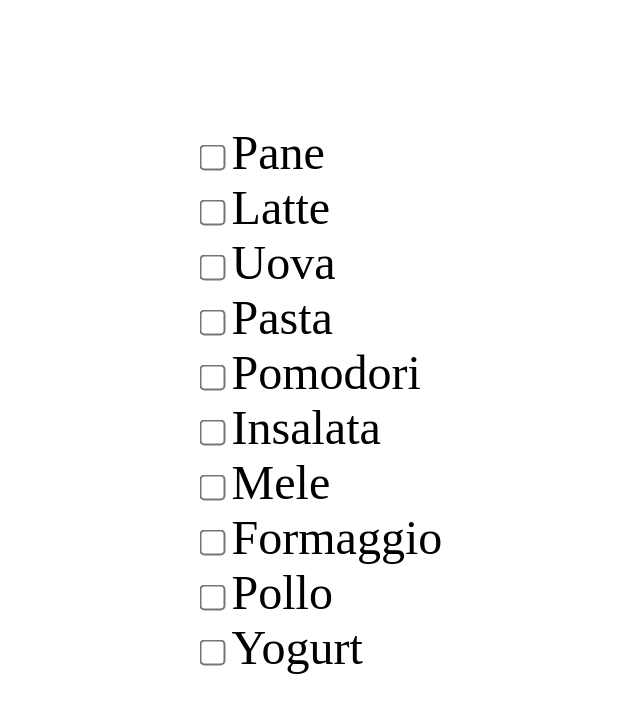
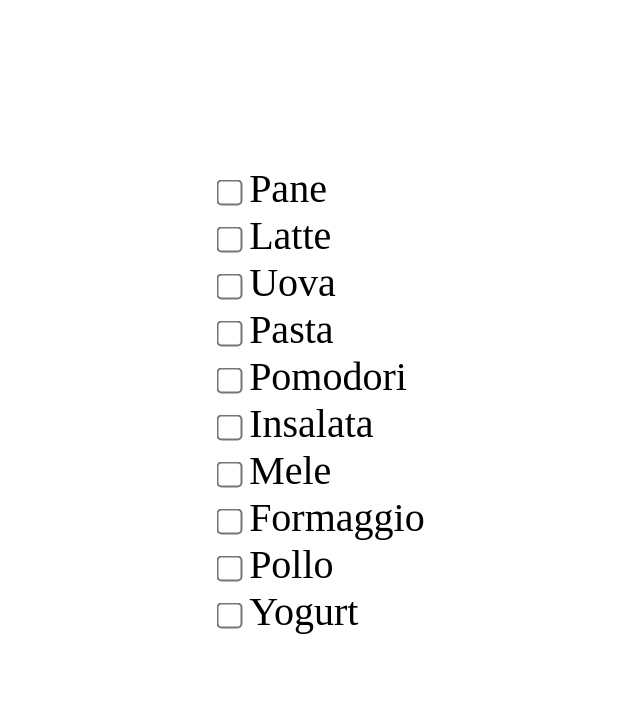
Before and after one commit to LorisGalleana/js-lista-spesa, a plain HTML site: page index.html in a window 1280 px wide. Shown: the whole page, without its empty margins (316-956 px from the left). Drawn offline with Linux system fonts and the light colour scheme.

Commit message:
esercizio completo

```diff
--- a/CSS/style.css
+++ b/CSS/style.css
@@ -13,7 +13,7 @@
 
 .spesa {
     list-style: none;
-    font-size: 48px;
+    font-size: 40px;
 }
 input {
         transform: scale(2);
```
Also changed, not shown: index.html (+1 -3 lines).
